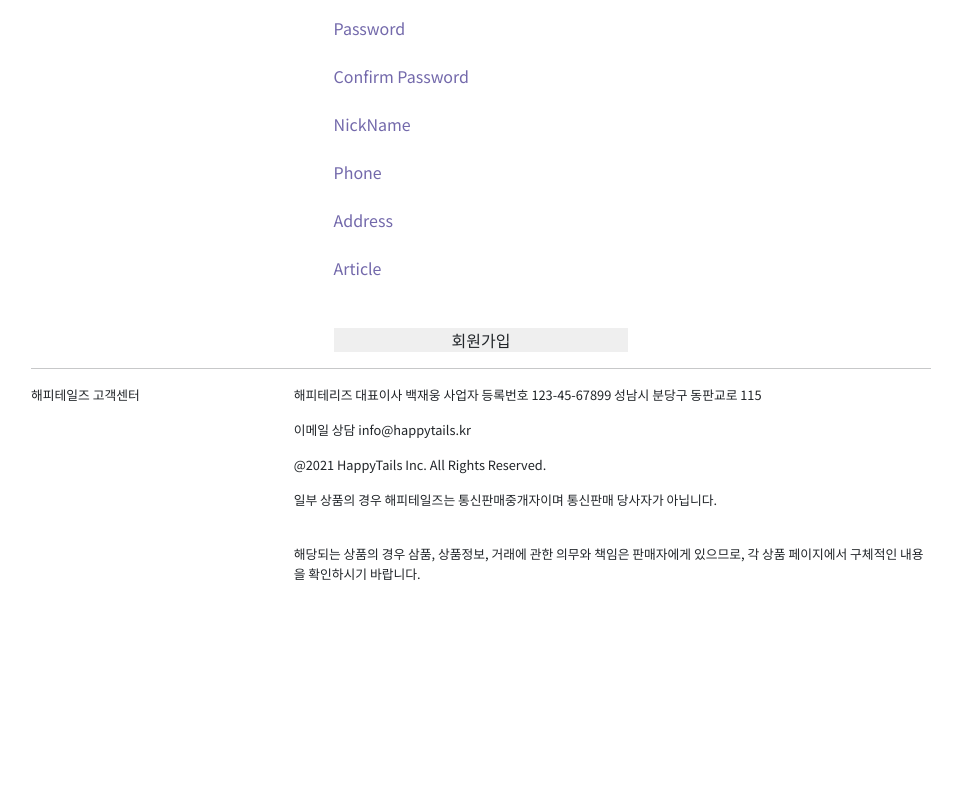
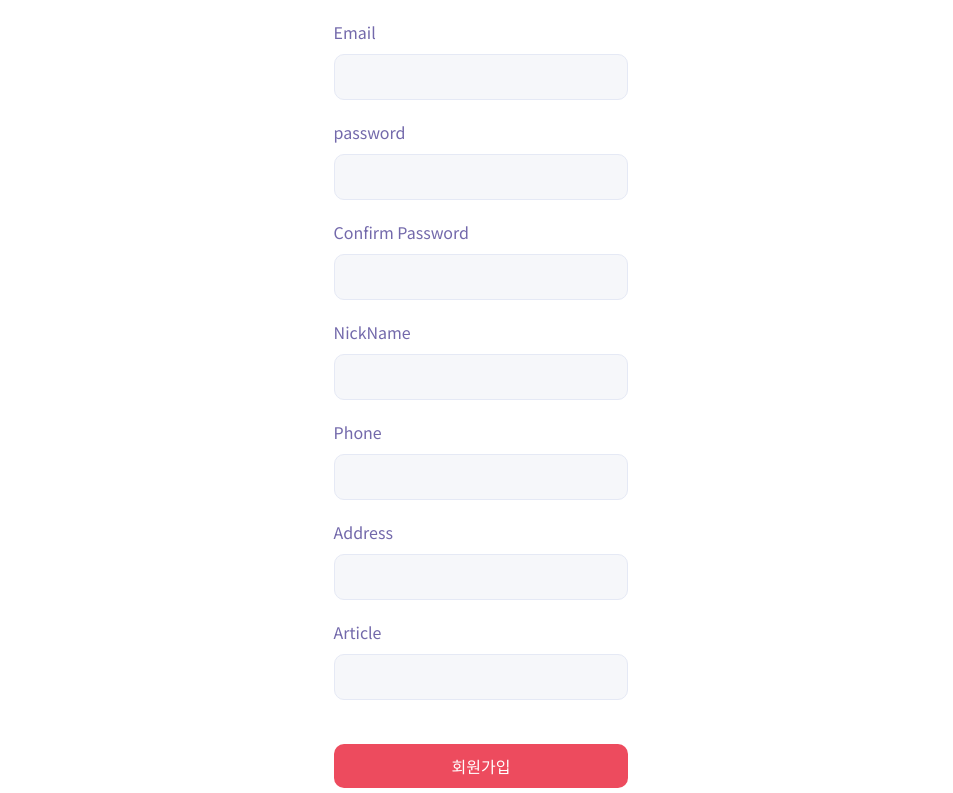
Before and after one commit to vi117/mc_final, a React (Vite) app in the folder packages/frontend/: page /register in a window 1280 px wide. Shown: the part 527-1320 px from the top of the page, without its empty margins (159-1112 px from the left). Before the commit the page ends 1126 px from the top, so only its background shows below. Built offline with nearby package versions, Linux system fonts and the light colour scheme.

Commit message:
fix: register css디자인 수정

```diff
--- a/packages/frontend/src/pages/register/index.jsx
+++ b/packages/frontend/src/pages/register/index.jsx
@@ -1,6 +1,6 @@
 import { useState } from "react";
 import Upload from "../uploadcomponent/Upload";
-import "./registerForm.css";
+import classes from "./registerForm.module.css";
 
 function RegisterPage() {
   const [Email, setEmail] = useState("");
@@ -36,9 +36,53 @@ function RegisterPage() {
   const onArticleHandler = (event) => {
     setArticle(event.currentTarget.value);
   };
-  const onSubmitHandler = (event) => {
-    event.preventDefault();
 
+  return (
+    <div
+      style={{
+        display: "flex",
+        justifyContent: "center",
+        alignItems: "center",
+      }}
+    >
+      <div
+        style={{ display: "flex", flexDirection: "column" }}
+        className={classes.form}
+      >
+        <Upload></Upload>
+        <RegisterLabel>Name</RegisterLabel>
+        <input type="text" value={Name} onChange={onNameHandler} />
+        <RegisterLabel>Email</RegisterLabel>
+        <input type="email" value={Email} onChange={onEmailHandler} />
+        <RegisterLabel>password</RegisterLabel>
+        <input type="password" value={Password} onChange={onPasswordHandler} />
+        <RegisterLabel>Confirm Password</RegisterLabel>
+        <input
+          type="password"
+          value={ConfirmPassword}
+          onChange={onConfirmPasswordHandler}
+        />
+        <RegisterLabel>NickName</RegisterLabel>
+        <input type="text" value={NickName} onChange={onNickNameHandler} />
+        <RegisterLabel>Phone</RegisterLabel>
+        <input type="text" value={Phone} onChange={onPhoneHandler} />
+        <RegisterLabel>Address</RegisterLabel>
+        <input type="text" value={Address} onChange={onAddressHandler} />
+        <RegisterLabel>Article</RegisterLabel>
+        <input type="text" value={Article} onChange={onArticleHandler} />
+        <br />
+        <button
+          id="form-controls"
+          onClick={onSubmitHandler}
+          className={classes.button_submit}
+        >
+          회원가입
+        </button>
+      </div>
+    </div>
+  );
+
+  function onSubmitHandler() {
     if (Password !== ConfirmPassword) {
       return alert("비밀번호와 비밀번호 확인이 같지 않습니다.");
     }
@@ -65,47 +109,15 @@ function RegisterPage() {
     if (!passwordPattern.test(Password)) {
       return alert("올바른 비밀번호를 입력하세요.");
     }
-  };
-
-  return (
-    <div
-      style={{
-        display: "flex",
-        justifyContent: "center",
-        alignItems: "center",
-      }}
-    >
-      <div
-        style={{ display: "flex", flexDirection: "column" }}
-      >
-        <Upload></Upload>
-        <label>Name</label>
-        <input type="text" value={Name} onChange={onNameHandler} />
-        <label>Email</label>
-        <input type="email" value={Email} onChange={onEmailHandler} />
-        <label>Password</label>
-        <input type="password" value={Password} onChange={onPasswordHandler} />
-        <label>Confirm Password</label>
-        <input
-          type="password"
-          value={ConfirmPassword}
-          onChange={onConfirmPasswordHandler}
-        />
-        <label>NickName</label>
-        <input type="text" value={NickName} onChange={onNickNameHandler} />
-        <label>Phone</label>
-        <input type="text" value={Phone} onChange={onPhoneHandler} />
-        <label>Address</label>
-        <input type="text" value={Address} onChange={onAddressHandler} />
-        <label>Article</label>
-        <input type="text" value={Article} onChange={onArticleHandler} />
-        <br />
-        <button id="form-controls" onClick={onSubmitHandler}>
-          회원가입
-        </button>
-      </div>
-    </div>
-  );
+  }
 }
 
 export default RegisterPage;
+
+function RegisterLabel({ children }) {
+  return (
+    <label className={classes.label}>
+      {children}
+    </label>
+  );
+}
--- a/packages/frontend/src/pages/register/registerForm.css
+++ b/packages/frontend/src/pages/register/registerForm.module.css
@@ -1,4 +1,4 @@
-form input{
+.form input{
     display: block;
     margin-bottom: 20px;
     border: 1px solid #E5E9F5;
@@ -9,17 +9,17 @@ form input{
     width: 100%;
 }
 
-label {
+.label {
     color: #7369AB;
 }
 
-button[type="submit"] {
+.button_submit {
     padding: 10px 50px;
     background-color: #ED4B5E;
     border-radius: 10px;
     color: white;
 }
 
-button[type="submit"]:hover {
+.button_submit:hover {
     background-color: #ff6678;
 }
```
